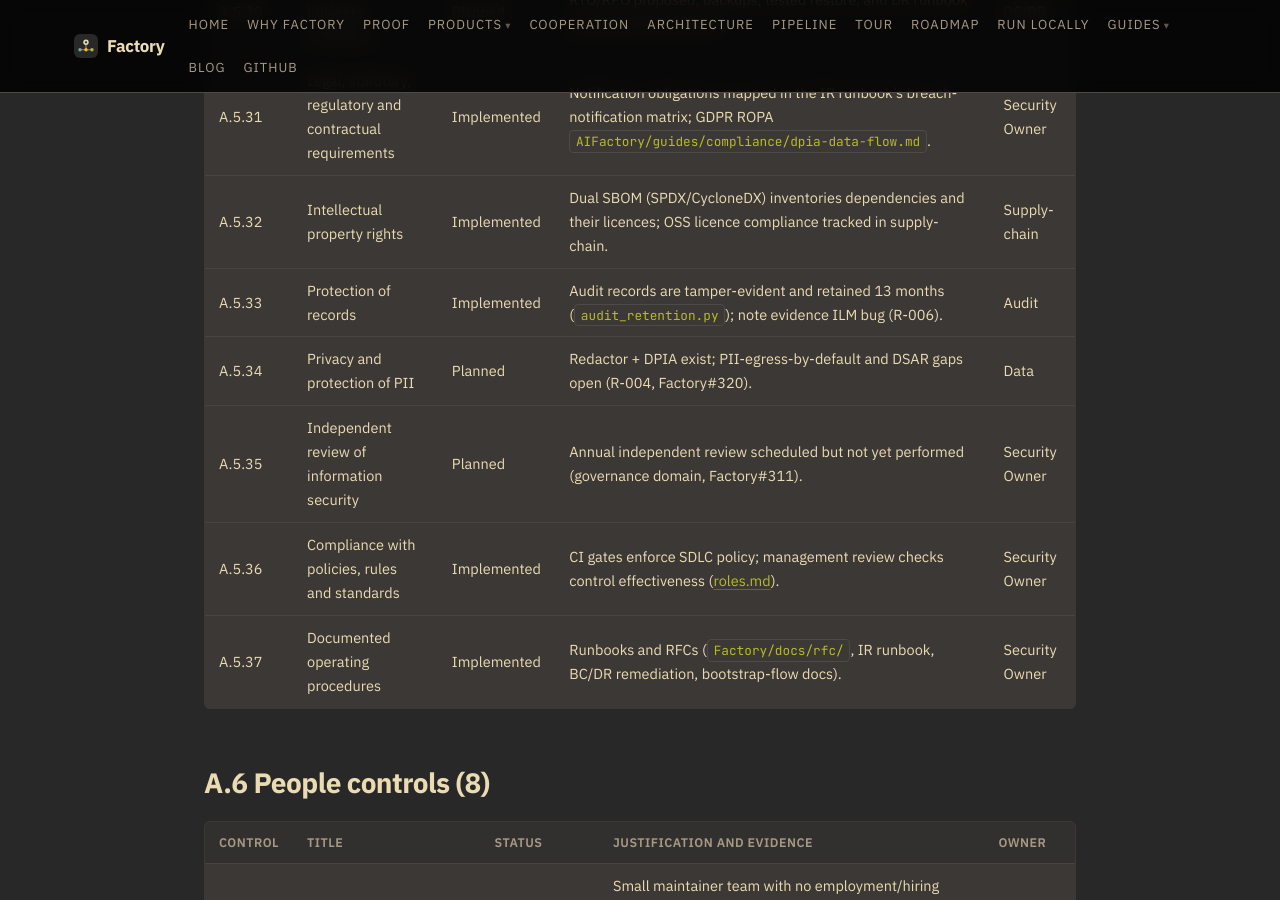
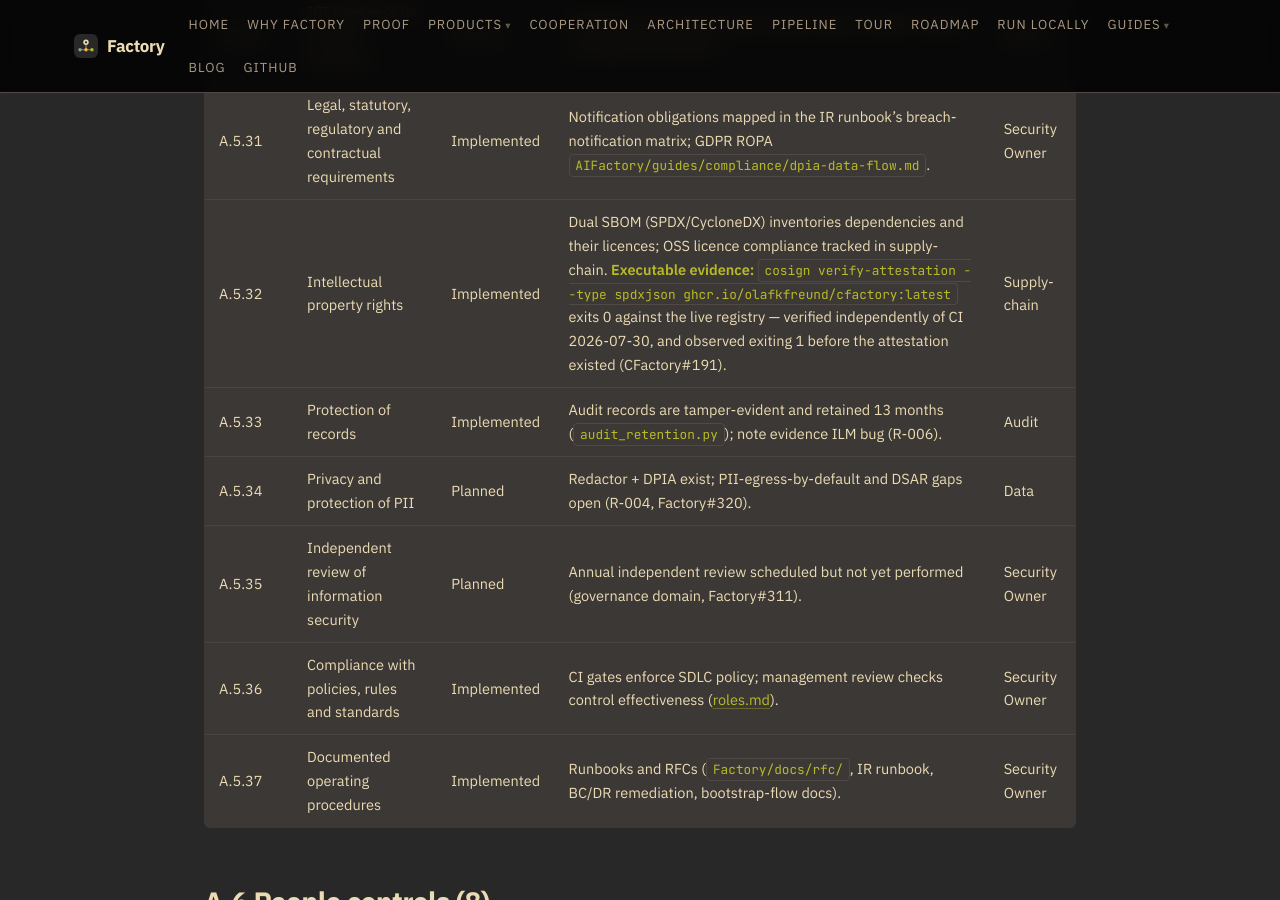
Before and after one commit to olafkfreund/Factory, a Jekyll site: the page built from docs/compliance/statement-of-applicability.md, in a window 1280 px wide and 900 px high, scrolled down 3857 px. Built offline with Jekyll 4.4.1, drawn with Linux system fonts in a browser that asks for light colours; our own code applies the rules of GitHub Pages for plain Markdown files.

Commit message:
docs(compliance): give one SoA row evidence an assessor can execute
Every other justification in this file points at a filename. A filename is
what #499 showed can be green and absent at the same time, and what the
A.8.20 row did for two closed hardening issues.

A.5.32 now cites a command instead:

  cosign verify-attestation --type spdxjson ghcr.io/olafkfreund/cfactory:latest

Run independently of CI against the live registry, exit 0. The compliance
agent observed the same command exiting 1 on both images before CFactory#191
landed the attestation step, so this control has been seen failing when the
thing was absent and passing when it was present — from outside the pipeline
that produces it.

One row, not a sweep. The pattern is worth spreading, but each row needs its
command actually run before it is cited, and that is a separate pass.

Co-Authored-By: Claude Opus 5 <noreply@anthropic.com>
Claude-Session: https://claude.ai/code/session_01NnzwnLkaYyPzPq442JeEHs

```diff
--- a/docs/compliance/statement-of-applicability.md
+++ b/docs/compliance/statement-of-applicability.md
@@ -61,7 +61,7 @@ matrix draw evidence from the same [domain documents](policies/). Owner tags map
 | A.5.29 | Information security during disruption | Planned | BC policy defined; recovery constrained by the open backup gap (R-001, Factory#321). | BC/DR |
 | A.5.30 | ICT readiness for business continuity | Planned | RTO/RPO proposed; backups, tested restore, and DR runbook pending (Factory#321). | BC/DR |
 | A.5.31 | Legal, statutory, regulatory and contractual requirements | Implemented | Notification obligations mapped in the IR runbook's breach-notification matrix; GDPR ROPA `AIFactory/guides/compliance/dpia-data-flow.md`. | Security Owner |
-| A.5.32 | Intellectual property rights | Implemented | Dual SBOM (SPDX/CycloneDX) inventories dependencies and their licences; OSS licence compliance tracked in supply-chain. | Supply-chain |
+| A.5.32 | Intellectual property rights | Implemented | Dual SBOM (SPDX/CycloneDX) inventories dependencies and their licences; OSS licence compliance tracked in supply-chain. **Executable evidence:** `cosign verify-attestation --type spdxjson ghcr.io/olafkfreund/cfactory:latest` exits 0 against the live registry — verified independently of CI 2026-07-30, and observed exiting 1 before the attestation existed (CFactory#191). | Supply-chain |
 | A.5.33 | Protection of records | Implemented | Audit records are tamper-evident and retained 13 months (`audit_retention.py`); note evidence ILM bug (R-006). | Audit |
 | A.5.34 | Privacy and protection of PII | Planned | Redactor + DPIA exist; PII-egress-by-default and DSAR gaps open (R-004, Factory#320). | Data |
 | A.5.35 | Independent review of information security | Planned | Annual independent review scheduled but not yet performed (governance domain, Factory#311). | Security Owner |
```
